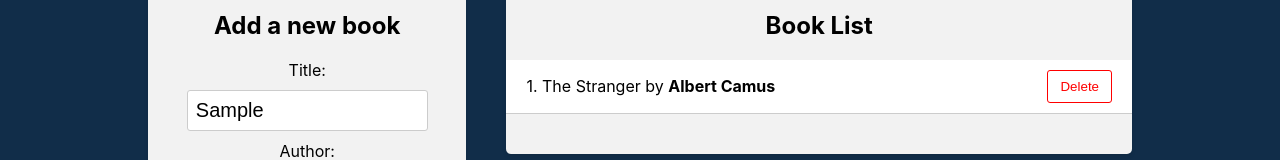
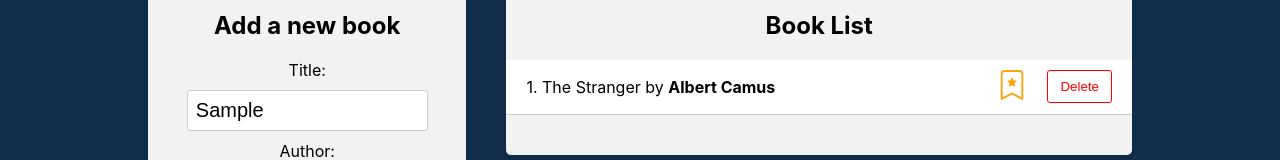
Before and after one commit to AleksY22/Book-Library-app, a React (Create React App) app in the folder frontend/: page / in a window 1280 px wide. Both pictures are taken after typing "Sample", "Sample" into the empty fields and a click on the button "Add Random". Shown: the part 151-311 px from the top of the page. Built offline with nearby package versions, Linux system fonts and the light colour scheme.

Commit message:
Toggle favorite book

```diff
--- a/frontend/package.json
+++ b/frontend/package.json
@@ -7,6 +7,7 @@
     "cra-template": "1.2.0",
     "react": "^19.0.0",
     "react-dom": "^19.0.0",
+    "react-icons": "^5.4.0",
     "react-redux": "^8.1.2",
     "react-scripts": "5.0.1",
     "uuid": "^11.0.5",
--- a/frontend/src/components/bookForm/BookForm.js
+++ b/frontend/src/components/bookForm/BookForm.js
@@ -21,6 +21,7 @@
         title: title,
         author: author,
         id: uuidv4(),
+        isFavorite: false,
       };
       dispatch(addBook(book));
       setTitle("");
@@ -34,6 +35,7 @@
     const randomBookWithId = {
       ...randomBook,
       id: uuidv4(),
+      isFavorite: false,
     };
     dispatch(addBook(randomBookWithId));
   };
--- a/frontend/src/components/bookList/BookList.css
+++ b/frontend/src/components/bookList/BookList.css
@@ -52,8 +52,8 @@
 }
 
 .book__list .star__icon {
-   width: 24px;
-   height: 24px;
+   width: 30px;
+   height: 30px;
    margin: 0 20px;
    cursor: pointer;
    transition: color 0.3s ease;
--- a/frontend/src/components/bookList/BookList.js
+++ b/frontend/src/components/bookList/BookList.js
@@ -1,6 +1,6 @@
-import { useSelector } from "react-redux";
-import { useDispatch } from "react-redux";
-import { deleteBook } from "../../redux/books/actionCreators";
+import { useSelector, useDispatch } from "react-redux";
+import { BsBookmarkStarFill, BsBookmarkStar } from "react-icons/bs";
+import { deleteBook, toggleFavorite } from "../../redux/books/actionCreators";
 import "./BookList.css";
 
 function BookList() {
@@ -9,6 +9,10 @@
 
   const handleDeleteBook = (id) => {
     dispatch(deleteBook(id));
+  };
+
+  const handleToggleFavorite = (id) => {
+    dispatch(toggleFavorite(id));
   };
 
   return (
@@ -24,6 +28,13 @@
                 {++i}. {book.title} by <strong>{book.author}</strong>
               </div>
               <div className="book__actions">
+                <span onClick={() => handleToggleFavorite(book.id)}>
+                  {book.isFavorite ? (
+                    <BsBookmarkStarFill className="star__icon" />
+                  ) : (
+                    <BsBookmarkStar className="star__icon" />
+                  )}
+                </span>
                 <button onClick={() => handleDeleteBook(book.id)}>
                   Delete
                 </button>
--- a/frontend/src/redux/books/actionCreators.js
+++ b/frontend/src/redux/books/actionCreators.js
@@ -13,3 +13,10 @@
     payload: id,
   };
 };
+
+export const toggleFavorite = (id) => {
+  return {
+    type: actionTypes.TOGGLE_FAVORITE,
+    payload: id,
+  };
+};
--- a/frontend/src/redux/books/actionTypes.js
+++ b/frontend/src/redux/books/actionTypes.js
@@ -1,2 +1,3 @@
 export const ADD_BOOK = "ADD_BOOK";
 export const DELETE_BOOK = "DELETE_BOOK";
+export const TOGGLE_FAVORITE = "TOGGLE_FAVORITE";
--- a/frontend/src/redux/books/reducer.js
+++ b/frontend/src/redux/books/reducer.js
@@ -8,6 +8,12 @@
       return [...state, action.payload];
     case actionTypes.DELETE_BOOK:
       return state.filter((book) => book.id !== action.payload);
+    case actionTypes.TOGGLE_FAVORITE:
+      return state.map((book) =>
+        book.id === action.payload
+          ? { ...book, isFavorite: !book.isFavorite }
+          : book
+      );
 
     default:
       return state;
```
Also changed, not shown: 1 other file (tests, documents, lock files or other folders).
